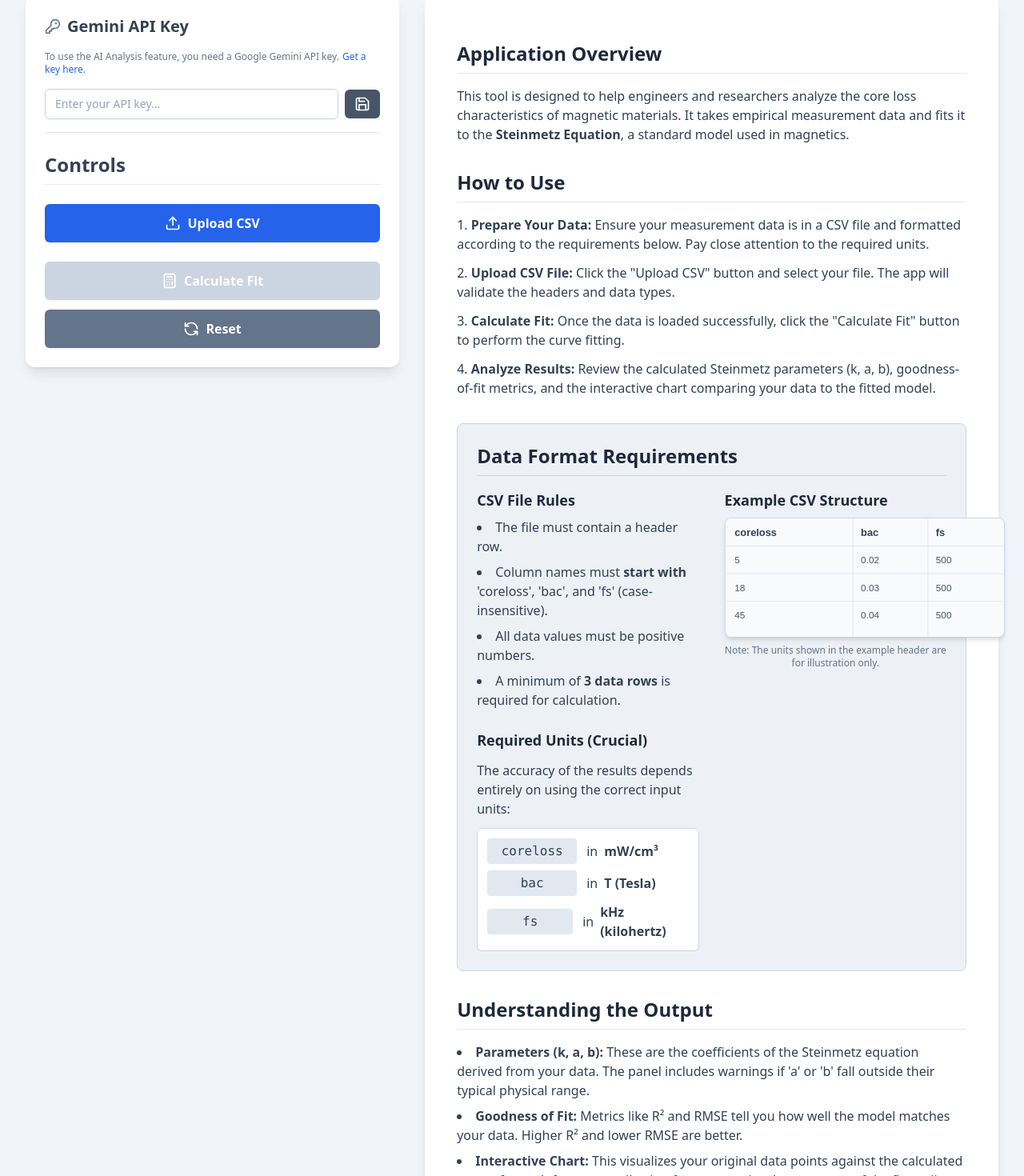
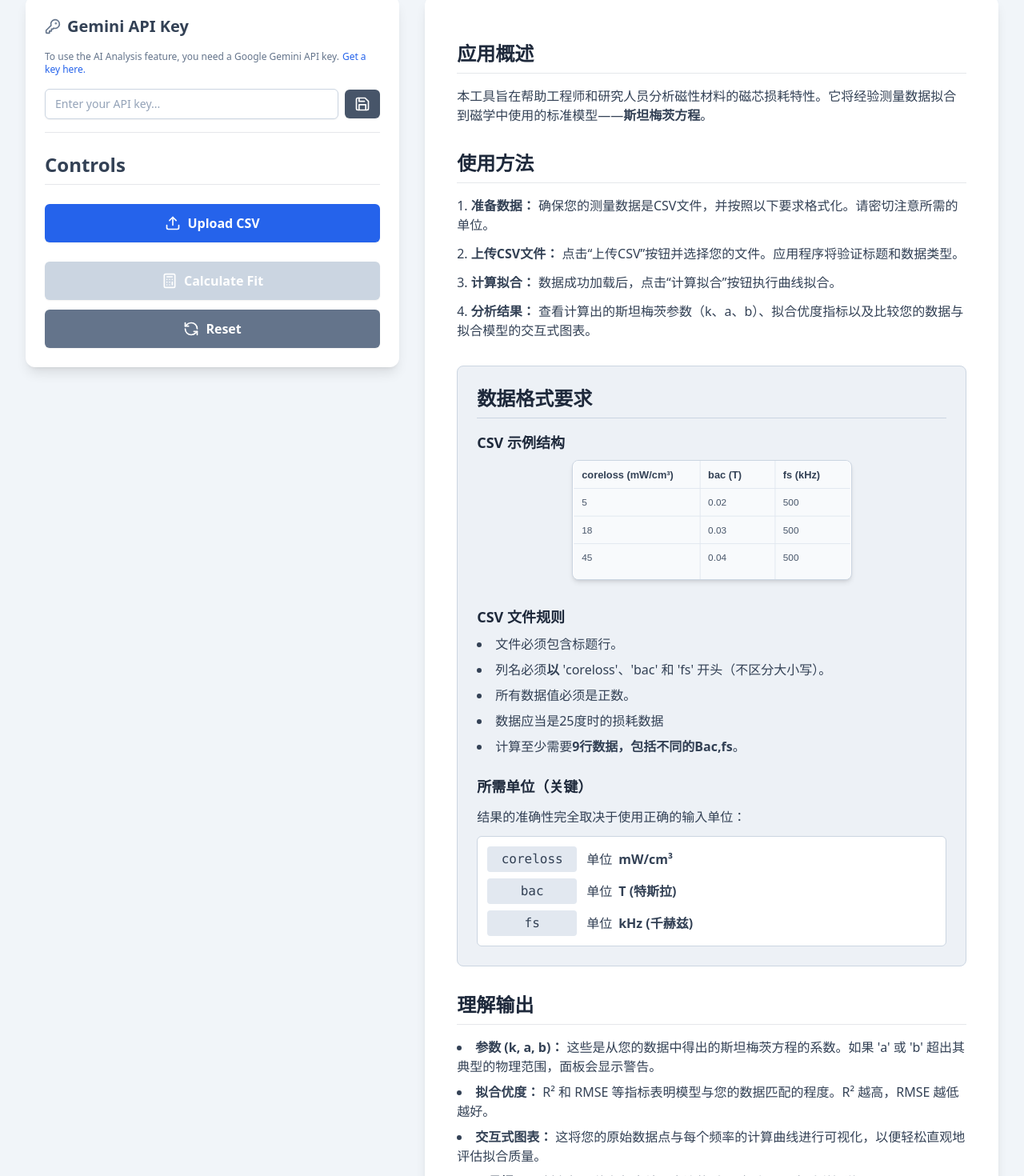
Before and after one commit to yoye-zju/test, a React (Vite) app: page / in a window 1280 px wide. Shown: the part 174-1644 px from the top of the page at 80% size. Built offline with nearby package versions, Linux system fonts and the light colour scheme.

Commit message:
优化页面

```diff
--- a/components/AppRequirements.tsx
+++ b/components/AppRequirements.tsx
@@ -22,9 +22,9 @@ const CsvExampleSvg = () => (
         <line x1="0" y1="105" x2="350" y2="105" className="grid-line" />
 
         {/* Headers */}
-        <text x="10" y="22" className="header">coreloss</text>
-        <text x="170" y="22" className="header">bac</text>
-        <text x="265" y="22" className="header">fs</text>
+        <text x="10" y="22" className="header">coreloss (mW/cm³)</text>
+        <text x="170" y="22" className="header">bac (T)</text>
+        <text x="265" y="22" className="header">fs (kHz)</text>
 
         {/* Row 1 */}
         <text x="10" y="57" className="cell">5</text>
@@ -49,72 +49,74 @@ export const AppRequirements: React.FC = () => {
         <div className="text-left max-w-3xl mx-auto text-slate-700 space-y-8 px-4">
             <div>
                 <h2 className="text-2xl font-bold text-slate-800 border-b pb-2 mb-4">
-                    Application Overview
+                    应用概述
                 </h2>
                 <p>
-                    This tool is designed to help engineers and researchers analyze the core loss characteristics of magnetic materials. It takes empirical measurement data and fits it to the <strong>Steinmetz Equation</strong>, a standard model used in magnetics.
+                    本工具旨在帮助工程师和研究人员分析磁性材料的磁芯损耗特性。它将经验测量数据拟合到磁学中使用的标准模型——<strong>斯坦梅茨方程</strong>。
                 </p>
             </div>
 
             <div>
                 <h2 className="text-2xl font-bold text-slate-800 border-b pb-2 mb-4">
-                    How to Use
+                    使用方法
                 </h2>
                 <ol className="list-decimal list-inside space-y-3">
                     <li>
-                        <strong>Prepare Your Data:</strong> Ensure your measurement data is in a CSV file and formatted according to the requirements below. Pay close attention to the required units.
+                        <strong>准备数据：</strong> 确保您的测量数据是CSV文件，并按照以下要求格式化。请密切注意所需的单位。
                     </li>
                     <li>
-                        <strong>Upload CSV File:</strong> Click the "Upload CSV" button and select your file. The app will validate the headers and data types.
+                        <strong>上传CSV文件：</strong> 点击“上传CSV”按钮并选择您的文件。应用程序将验证标题和数据类型。
                     </li>
                     <li>
-                        <strong>Calculate Fit:</strong> Once the data is loaded successfully, click the "Calculate Fit" button to perform the curve fitting.
+                        <strong>计算拟合：</strong> 数据成功加载后，点击“计算拟合”按钮执行曲线拟合。
                     </li>
                     <li>
-                        <strong>Analyze Results:</strong> Review the calculated Steinmetz parameters (k, a, b), goodness-of-fit metrics, and the interactive chart comparing your data to the fitted model.
+                        <strong>分析结果：</strong> 查看计算出的斯坦梅茨参数（k、a、b）、拟合优度指标以及比较您的数据与拟合模型的交互式图表。
                     </li>
                 </ol>
             </div>
 
             <div className="p-6 bg-slate-200/60 rounded-lg border border-slate-300">
                  <h2 className="text-2xl font-bold text-slate-800 border-b border-slate-300 pb-2 mb-4">
-                    Data Format Requirements
+                    数据格式要求
                 </h2>
-                <div className="grid md:grid-cols-2 gap-8">
+                <div className="grid md:grid-cols-1 gap-8">
+                    <div className="space-y-8">
                         <div>
-                        <h3 className="font-semibold text-lg mb-2 text-slate-800">CSV File Rules</h3>
+                            <h3 className="font-semibold text-lg mb-2 text-slate-800">CSV 示例结构</h3>
+                            <CsvExampleSvg />
+                        </div>
+                        <div>
+                            <h3 className="font-semibold text-lg mb-2 text-slate-800">CSV 文件规则</h3>
                             <ul className="list-disc list-inside space-y-2">
-                            <li>The file must contain a header row.</li>
-                            <li>Column names must <strong>start with</strong> 'coreloss', 'bac', and 'fs' (case-insensitive).</li>
-                            <li>All data values must be positive numbers.</li>
-                            <li>A minimum of <strong>3 data rows</strong> is required for calculation.</li>
+                                <li>文件必须包含标题行。</li>
+                                <li>列名必须<strong>以</strong> 'coreloss'、'bac' 和 'fs' 开头（不区分大小写）。</li>
+                                <li>所有数据值必须是正数。</li>
+                                <li>数据应当是25度时的损耗数据</li>
+                                <li>计算至少需要<strong>9行数据，包括不同的Bac,fs</strong>。</li>
                             </ul>
 
-                        <h3 className="font-semibold text-lg mt-6 mb-3 text-slate-800">Required Units (Crucial)</h3>
-                        <p className="mb-3">The accuracy of the results depends entirely on using the correct input units:</p>
+                            <h3 className="font-semibold text-lg mt-6 mb-3 text-slate-800">所需单位（关键）</h3>
+                            <p className="mb-3">结果的准确性完全取决于使用正确的输入单位：</p>
                             <ul className="list-none space-y-2 bg-white p-3 rounded-md border border-slate-300">
-                            <li className="flex items-center"><span className="font-mono bg-slate-200 px-2 py-1 rounded w-28 text-center mr-3">coreloss</span> <span>in</span> <strong className="ml-2">mW/cm³</strong></li>
-                            <li className="flex items-center"><span className="font-mono bg-slate-200 px-2 py-1 rounded w-28 text-center mr-3">bac</span> <span>in</span> <strong className="ml-2">T (Tesla)</strong></li>
-                            <li className="flex items-center"><span className="font-mono bg-slate-200 px-2 py-1 rounded w-28 text-center mr-3">fs</span> <span>in</span> <strong className="ml-2">kHz (kilohertz)</strong></li>
+                                <li className="flex items-center"><span className="font-mono bg-slate-200 px-2 py-1 rounded w-28 text-center mr-3">coreloss</span> <span>单位</span> <strong className="ml-2">mW/cm³</strong></li>
+                                <li className="flex items-center"><span className="font-mono bg-slate-200 px-2 py-1 rounded w-28 text-center mr-3">bac</span> <span>单位</span> <strong className="ml-2">T (特斯拉)</strong></li>
+                                <li className="flex items-center"><span className="font-mono bg-slate-200 px-2 py-1 rounded w-28 text-center mr-3">fs</span> <span>单位</span> <strong className="ml-2">kHz (千赫兹)</strong></li>
                             </ul>
                         </div>
-                     <div>
-                        <h3 className="font-semibold text-lg mb-2 text-slate-800">Example CSV Structure</h3>
-                        <CsvExampleSvg />
-                         <p className="text-xs text-slate-500 mt-2 text-center">Note: The units shown in the example header are for illustration only.</p>
                     </div>
                 </div>
             </div>
 
             <div>
                 <h2 className="text-2xl font-bold text-slate-800 border-b pb-2 mb-4">
-                    Understanding the Output
+                    理解输出
                 </h2>
                 <ul className="list-disc list-inside space-y-2">
-                    <li><strong>Parameters (k, a, b):</strong> These are the coefficients of the Steinmetz equation derived from your data. The panel includes warnings if 'a' or 'b' fall outside their typical physical range.</li>
-                    <li><strong>Goodness of Fit:</strong> Metrics like R² and RMSE tell you how well the model matches your data. Higher R² and lower RMSE are better.</li>
-                    <li><strong>Interactive Chart:</strong> This visualizes your original data points against the calculated curves for each frequency, allowing for an easy visual assessment of the fit quality.</li>
-                    <li><strong>Tooltips:</strong> Hover over the <InfoIcon className="w-4 h-4 inline-block -mt-1"/> icon next to each result for a detailed explanation.</li>
+                    <li><strong>参数 (k, a, b)：</strong> 这些是从您的数据中得出的斯坦梅茨方程的系数。如果 'a' 或 'b' 超出其典型的物理范围，面板会显示警告。</li>
+                    <li><strong>拟合优度：</strong> R² 和 RMSE 等指标表明模型与您的数据匹配的程度。R² 越高，RMSE 越低越好。</li>
+                    <li><strong>交互式图表：</strong> 这将您的原始数据点与每个频率的计算曲线进行可视化，以便轻松直观地评估拟合质量。</li>
+                    <li><strong>工具提示：</strong> 将鼠标悬停在每个结果旁边的 <InfoIcon className="w-4 h-4 inline-block -mt-1"/> 图标上，可查看详细说明。</li>
                 </ul>
             </div>
         </div>
--- a/components/CoreLossChart.tsx
+++ b/components/CoreLossChart.tsx
@@ -79,7 +79,7 @@ export const CoreLossChart: React.FC<CoreLossChartProps> = ({ data }) => {
           domain={[0.01, 0.2]}
           ticks={xTicks}
           tickFormatter={(tick) => String(tick)}
-          label={{ value: 'Bac (T)', offset: 0, dy: 0 }}
+          label={{ value: 'Bac (T)', offset: 0, dy: 20 }}
           allowDataOverflow={true}
         />
         <YAxis
```
Lines whose indentation alone changed are shown as unchanged.
